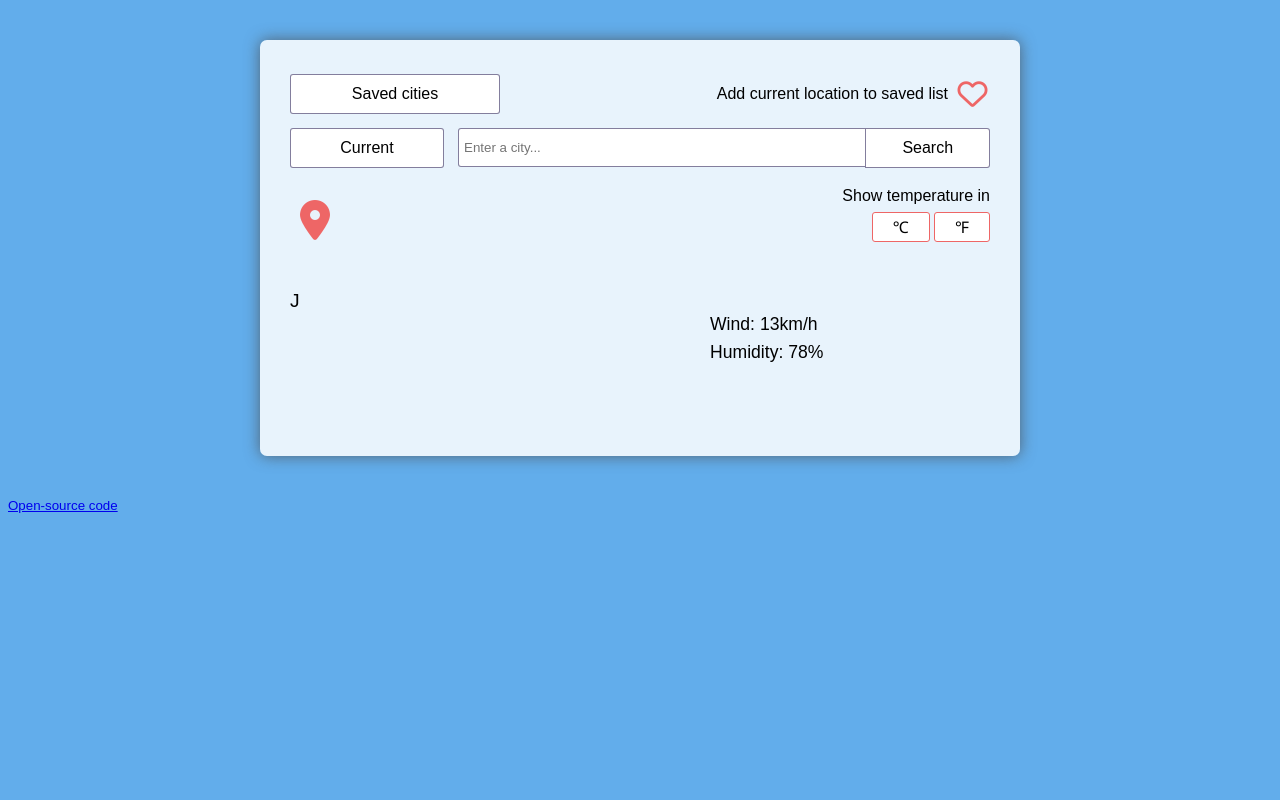
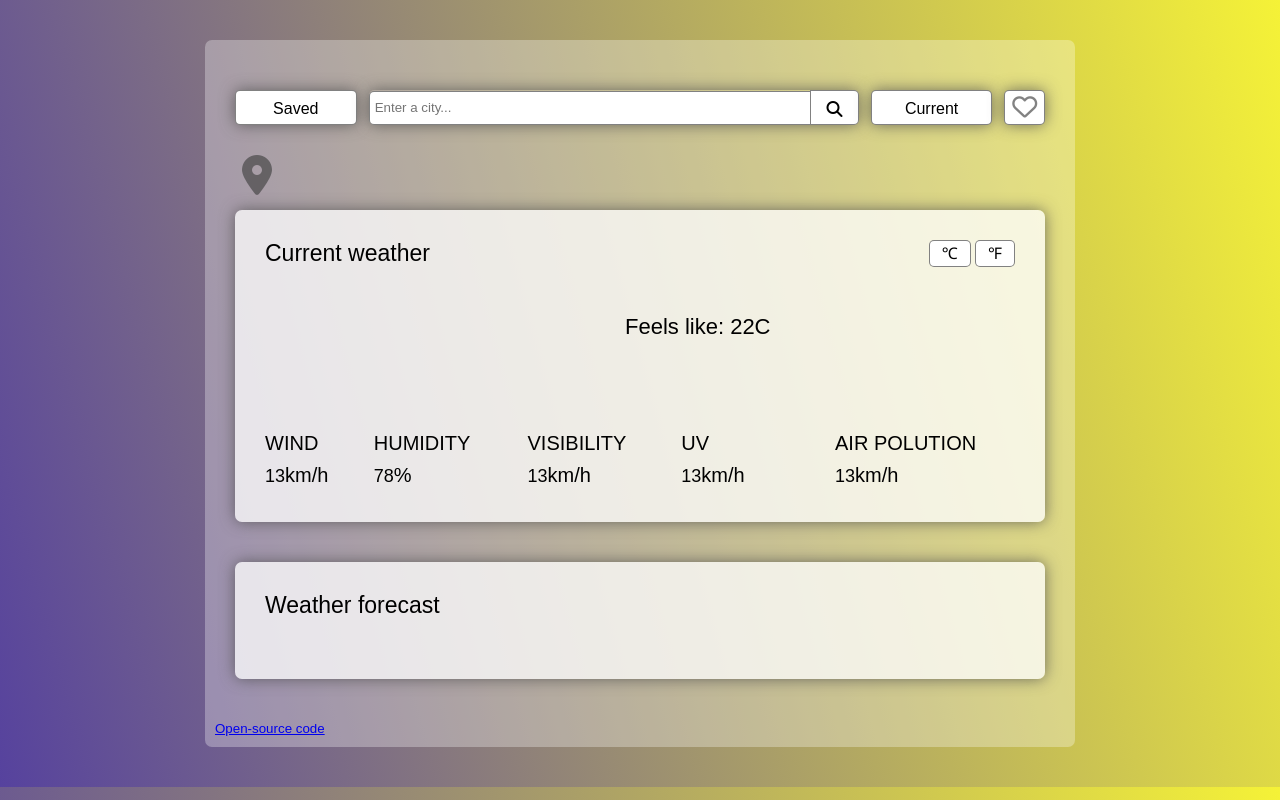
Before and after one commit to natalie-maks/weather-app, a plain HTML site: page index.html in a window 1280 px wide. Drawn offline with nearby package versions, Linux system fonts and the light colour scheme; no server answers.

Commit message:
Changed design

```diff
--- a/index.html
+++ b/index.html
@@ -13,25 +13,13 @@
     <script src="https://cdn.jsdelivr.net/npm/axios/dist/axios.min.js"></script>
   </head>
   <body>
-    <div class="weather">
+    <div class="page">
+      <div class="heading">
         <div class="container1">
           <div class="item1">
-          <button class="saved-cities">Saved cities</button>
+            <button class="saved-cities">Saved</button>
           </div>
-        <div class="item2">
-          <p class="add-location">Add current location to saved list</p>
-        </div>
-        <div class="item3">
-          <button class="save-to-list">
-            <i class="fa-regular fa-heart heart"></i>
-          </button>
-        </div>
-      </div>
-      <div class="container2">
-        <div class="item4">
-          <button class="current" id="current-button">Current</button>
-        </div>
-        <form class="item5">
+          <form class="item2">
             <input
               type="text"
               placeholder="Enter a city..."
@@ -39,45 +27,90 @@
               id="city-input"
               autocomplete="off"
             />
-          <button type="submit" class="search">Search</button>
+            <button type="submit" class="search">
+              <i class="fa-solid fa-magnifying-glass"></i>
+            </button>
           </form>
+          <div class="item3">
+            <button class="current" id="current-button">Current</button>
           </div>
-      <div class="container3">
-        <div class="item6">
+          <button class="save-to-list">
+            <i class="fa-regular fa-heart heart"></i>
+          </button>
+        </div>
+
+        <div class="container2">
+          <div class="item4">
             <h1><i class="fa-solid fa-location-dot map"></i></h1>
             <h1 id="city-heading"></h1>
           </div>
-        <div class="item7">
-          <p class="show-temperature">Show temperature in</p>
+          <div class="item5">
+            <h4>
+              <span id="day-of-week"></span> <br />
+              <span id="date"></span>
+            </h4>
+          </div>
+        </div>
+      </div>
+
+      <div class="current-weather">
+        <div class="row1">
+          <div class="item1"><h3>Current weather</h3></div>
+          <div class="weather-item2">
             <button class="temperature" id="celsius-button">℃</button>
             <button class="temperature" id="fahrenheit-button">℉</button>
           </div>
         </div>
-      <div class="container4">
-        <div class="item8">
-          <h3 id="day-of-week"></h3>
-          <h4 id="date">J</h4>
+
+        <div class="row2">
+          <div class="weather-item3">
+            <img src="" alt="" width="90px" id="weather-icon" />
+          </div>
+
+          <div class="weather-item4">
             <h2 id="temperature-digit"></h2>
-          <h2 id="temperature-unit"></h2>
+            <h3 class="temperature-unit" id="temperature-unit"></h3>
           </div>
-        <div class="item9">
-          <img src="" alt="" width="150px" id="weather-icon" />
-        </div>
-        <div class="item10">
+
+          <div class="weather-item5">
             <h3 class="description" id="description"></h3>
-          <p class="indicators">
-            Wind: <span id="wind">13</span>km/h <br />
-            Humidity: <span id="humidity">78</span>% <br />
-          </p>
+            <h4 class="feels-like" id="feels-like">Feels like: 22C</h4>
           </div>
         </div>
+
+        <div class="row3">
+          <div class="weather-item6 indicators">
+            WIND <br /><span class="indicators-data" id="wind">13</span>km/h
+          </div>
+          <div class="weather-item6 indicators">
+            HUMIDITY <br /><span class="indicators-data" id="humidity">78</span
+            >%
+          </div>
+          <div class="weather-item6 indicators">
+            VISIBILITY <br /><span class="indicators-data" id="wind">13</span
+            >km/h
+          </div>
+          <div class="weather-item6 indicators">
+            UV <br /><span class="indicators-data" id="wind">13</span>km/h
+          </div>
+          <div class="weather-item6 indicators">
+            AIR POLUTION <br /><span class="indicators-data" id="wind">13</span
+            >km/h
+          </div>
+        </div>
+      </div>
+
+      <div class="weather-forecast">
+        <h3>Weather forecast</h3>
         <div class="container5" id="forecast"></div>
       </div>
+
       <small
         ><a href="https://github.com/natalie-maks/weather-app" target="_blank"
           >Open-source code</a
         >
       </small>
+    </div>
     <script src="src/index.js"></script>
   </body>
 </html>
--- a/src/index.js
+++ b/src/index.js
@@ -21,9 +21,23 @@ function position() {
   navigator.geolocation.getCurrentPosition(getPosition);
 }
 
+function formateTime(timestamp) {
+  let time = new Date(timestamp);
+
+  let hours = time.getHours();
+  if (hours < 10) {
+    hours = `0${hours}`;
+  }
+  let minutes = time.getMinutes();
+  if (minutes < 10) {
+    minutes = `0${minutes}`;
+  }
+
+  return `${hours}:${minutes}`;
+}
+
 function formateDate(timestamp) {
-  let dateAndTime = new Date(timestamp);
-
+  let day = new Date(timestamp);
   let months = [
     "Jan",
     "Feb",
@@ -38,22 +52,8 @@ function formateDate(timestamp) {
     "Nov",
     "Dec",
   ];
-  let month = months[dateAndTime.getMonth()];
-  let date = dateAndTime.getDate();
-  let hours = dateAndTime.getHours();
-  if (hours < 10) {
-    hours = `0${hours}`;
-  }
-  let minutes = dateAndTime.getMinutes();
-  if (minutes < 10) {
-    minutes = `0${minutes}`;
-  }
-
-  return `${month} ${date} ${hours}:${minutes}`;
-}
-
-function formateWeekDay(timestamp) {
-  let day = new Date(timestamp);
+  let month = months[day.getMonth()];
+  let date = day.getDate();
   let daysOfWeek = [
     "Sunday",
     "Monday",
@@ -64,7 +64,7 @@ function formateWeekDay(timestamp) {
     "Saturday",
   ];
 
-  return daysOfWeek[day.getDay()];
+  return `${daysOfWeek[day.getDay()]}, ${month} ${date}`;
 }
 
 function formateForecastDate(timestamp) {
@@ -145,8 +145,8 @@ function showTemperature(response) {
       response.data.timezone) *
     1000;
 
-  dateElement.innerHTML = formateDate(locationTime);
-  dayOfWeekElement.innerHTML = formateWeekDay(locationTime);
+  dateElement.innerHTML = formateTime(locationTime);
+  dayOfWeekElement.innerHTML = formateDate(locationTime);
   getForecast(response.data.coord);
 }
 
@@ -178,4 +178,4 @@ let temperatureDigitElement = document.querySelector("#temperature-digit");
 let temperatureUnitElement = document.querySelector("#temperature-unit");
 let temperatureCelsius = null;
 
-search("New York");
+search("Sydney");
--- a/src/styles.css
+++ b/src/styles.css
@@ -1,12 +1,28 @@
 body {
-  background-color: #62adeb;
+  background: linear-gradient(75deg, rgb(86, 66, 158), rgb(245, 242, 55));
   font-family: Arial, Helvetica, sans-serif;
 }
+.page {
+  display: block;
+  margin: 40px auto;
+  width: 850px;
+  border-radius: 7px;
+  padding: 10px;
+  background-color: rgba(255, 255, 255, 0.3);
+}
 
-.weather {
-  background-color: rgba(255, 255, 255, 0.85);
-  width: 700px;
-  margin: 40px auto;
+.heading {
+  display: block;
+  margin: 40px auto 15px;
+  padding: 0;
+  width: 810px;
+}
+
+.current-weather,
+.weather-forecast {
+  background-color: rgba(255, 255, 255, 0.75);
+  width: 750px;
+  margin: 0 auto 40px;
   padding: 30px;
   border-radius: 7px;
   box-shadow: 0 0 15px rgba(75, 75, 75, 0.75);
@@ -24,21 +40,22 @@ h4 {
 h1 {
   display: inline-block;
   line-height: 0px;
-  padding: 20px 10px 0;
+  padding: 0 7px;
 }
 
 h2 {
   display: inline-block;
-  font-size: 4em;
+  font-size: 95px;
+  line-height: 1;
 }
 
 h3 {
-  font-size: 1.7em;
-  margin: 0 auto 10px;
+  font-size: 23px;
+  margin: 0 auto 20px;
 }
 h4 {
-  font-size: 1.2em;
-  margin: 0 auto 15px;
+  font-size: 1.3em;
+  line-height: 1.3em;
 }
 
 p {
@@ -53,13 +70,6 @@ p {
   line-height: 0;
 }
 
-.indicators {
-  font-size: 1.1em;
-  line-height: 1.6em;
-  padding: 20px 0 0;
-  margin: 0;
-}
-
 .date {
   font-size: 1.2em;
   line-height: 1.6em;
@@ -69,36 +79,21 @@ p {
 
 .container1,
 .container2,
-.container3,
-.container4,
 .container5 {
   display: grid;
   margin: 0 auto 10px;
 }
 
 .container1 {
-  grid-template-columns: 30% 63% 5%;
-  column-gap: 1%;
-  height: 45px;
+  grid-template-columns: 15% 60.5% 15% 5%;
+  column-gap: 1.5%;
+  height: 35px;
+  margin-bottom: 30px;
 }
 
 .container2 {
-  grid-template-columns: 22% 76%;
-  column-gap: 2%;
-  height: 45px;
-}
-
-.container3 {
-  grid-template-columns: 66% 33%;
-  column-gap: 1%;
-  height: 80px;
-  margin-bottom: 20px;
-}
-
-.container4 {
-  grid-template-columns: 27% 31% 40%;
-  column-gap: 1%;
-  margin-bottom: 50px;
+  grid-template-columns: 70% 28.5%;
+  column-gap: 1.5%;
 }
 
 .container5 {
@@ -106,25 +101,8 @@ p {
   column-gap: 2.5%;
 }
 
-.item1,
-.item3,
-.item4,
-.item5 {
-  display: flex;
-  align-items: center;
-  justify-content: center;
-}
-
-.item2 {
-  text-align: right;
-}
-
-.item7 {
-  text-align: right;
-  line-height: 8px;
-}
 .item11 {
-  border: 1.9px solid #453d6ba9;
+  border: 1.9px solid #424242a9;
   background-color: #fff;
   border-radius: 3px;
   text-align: center;
@@ -134,39 +112,54 @@ p {
   background: #f5e6f8;
 }
 
+.item2 {
+  display: flex;
+  align-items: center;
+  justify-content: center;
+}
+
+.item5,
+.item6 {
+  text-align: right;
+}
+
 form {
   width: 100%;
+  box-shadow: 0 0 15px rgba(75, 75, 75, 0.75);
+  border-radius: 5px;
 }
 
 .city-input {
-  border: 1.5px solid #453d6ba9;
+  border: 1.5px solid #424242a9;
   border-right: none;
-  width: 100%;
-  height: 37px;
+  width: 90%;
+  height: 32px;
   padding: 0 5px;
   margin: 0;
-  border-radius: 3px 0px 0px 3px;
+  border-radius: 5px 0px 0px 5px;
 }
 
 button {
   padding: 10px;
-  height: 40px;
-  border-radius: 3px;
+  height: 35px;
+  border-radius: 5px;
   margin: 0;
   background-color: #fff;
-  border: 1.5px solid #453d6ba9;
+  border: 1.5px solid #424242a9;
   font-family: Arial, Helvetica, sans-serif;
   font-size: 1em;
+  line-height: 1;
 }
 
 .saved-cities,
 .current {
   width: 100%;
+  box-shadow: 0 0 15px rgba(75, 75, 75, 0.75);
 }
 
 .search {
-  width: 30%;
-  border-radius: 0px 3px 3px 0px;
+  width: 10%;
+  border-radius: 0px 5px 5px 0px;
 }
 
 .saved-cities:hover,
@@ -177,9 +170,9 @@ button {
 
 .temperature {
   background-color: #fff;
-  border: 1.5px solid #ee6666;
-  height: 30px;
-  padding: 0 20px;
+  border: 1.5px solid #424242a9;
+  height: 27px;
+  padding: 0 12px;
 }
 
 .temperature:hover {
@@ -187,21 +180,74 @@ button {
 }
 
 .save-to-list {
-  background: none;
-  border: none;
   padding: 0;
+  box-shadow: 0 0 15px rgba(75, 75, 75, 0.75);
 }
 
 .heart,
 .map {
-  color: #ee6666;
-  font-size: 30px;
+  color: #424242a9;
+  font-size: 25px;
+  font-weight: 100;
+  padding: 0;
+  margin: 0;
 }
 
 .map {
   font-size: 40px;
 }
 
+.row1 {
+  display: grid;
+  grid-template-columns: 60% 40%;
+  margin-bottom: 10px;
+}
+.row2 {
+  display: grid;
+  grid-template-columns: 18% 30% 50%;
+  margin-bottom: 30px;
+}
+.row3 {
+  display: grid;
+  grid-template-columns: 12% 18% 18% 18% 24%;
+  column-gap: 2.5%;
+}
+
+.weather-item2 {
+  text-align: right;
+}
+
+.weather-item3,
+.weather-item4,
+.weather-item5 {
+  height: 100px;
+}
+
+.temperature-unit {
+  position: relative;
+  top: -35px;
+  font-size: 50px;
+  line-height: 1;
+  display: inline-block;
+  margin: 0;
+}
+
+.feels-like {
+  font-size: 22px;
+  padding-top: 6px;
+}
+
 .description {
   text-transform: capitalize;
+  font-size: 40px;
+  margin: 0px auto 10px;
 }
+
+.indicators {
+  font-size: 20px;
+  line-height: 1.6em;
+}
+
+.indicators-data {
+  font-size: 18px;
+}
```
Lines whose indentation alone changed are shown as unchanged.
